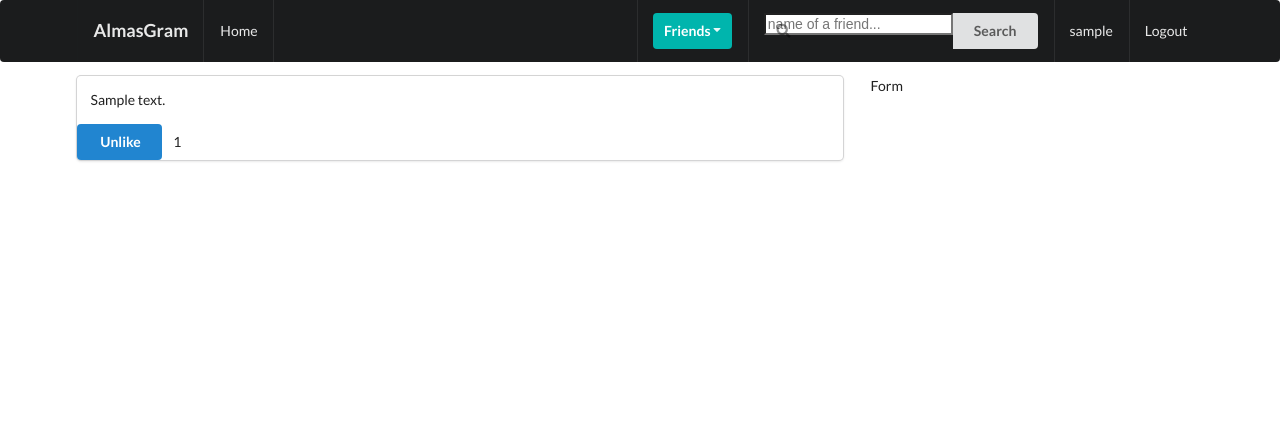
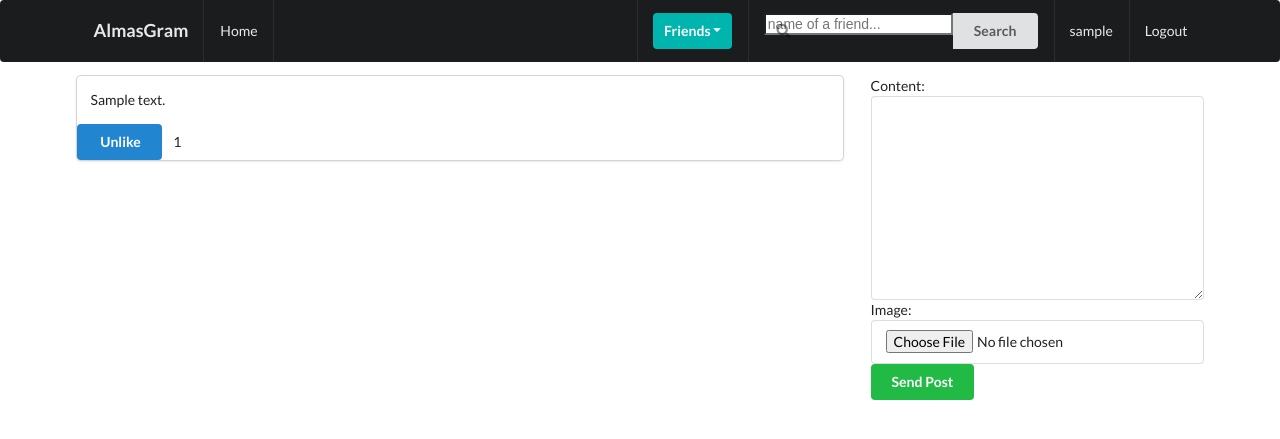
Before and after one commit to bagheriAlmas/django-social-media, a Django app: page /posts/ in a window 1280 px wide. Shown: the top 439 px of the page. Run offline with Django 4.2, Linux system fonts and the light colour scheme; a user stored in the database is signed in; tables that the repository leaves empty hold one stand-in row (values such as "Sample post"); some libraries are stand-ins or nearby versions.

Commit message:
add form to template

```diff
--- a/templates/posts/post-list.html
+++ b/templates/posts/post-list.html
@@ -17,7 +17,6 @@
                                 <input type="hidden" name="post_id" value="{{ post.id }}">
                                 <button type="submit" class="ui primary button">
                                     {% if profile not in post.liked.all %}
-
                                         <i class="fa-regular fa-thumbs-up"></i> &nbsp;Like
                                     {% else %}
                                         <i class="fa-solid fa-thumbs-up"></i>&nbsp;Unlike
@@ -30,7 +29,11 @@
                 {% endfor %}
             </div>
             <div class="five wide column">
-                Form
+                <form action="" method="POST" class="ui form" enctype="multipart/form-data">
+                    {% csrf_token %}
+                    {{ form }}
+                    <button type="submit" class="ui button positive">Send Post</button>
+                </form>
             </div>
         </div>
     </div>
```
